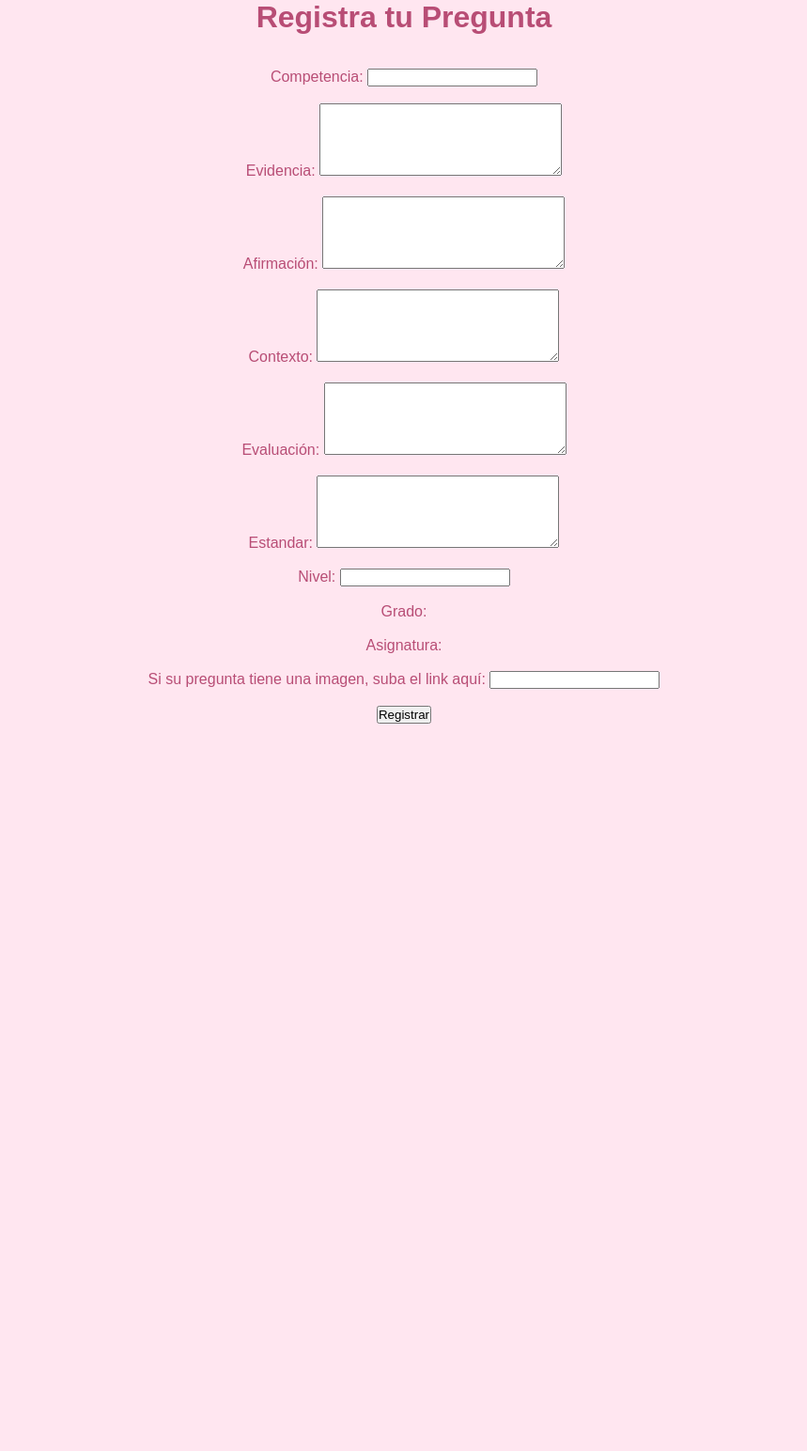
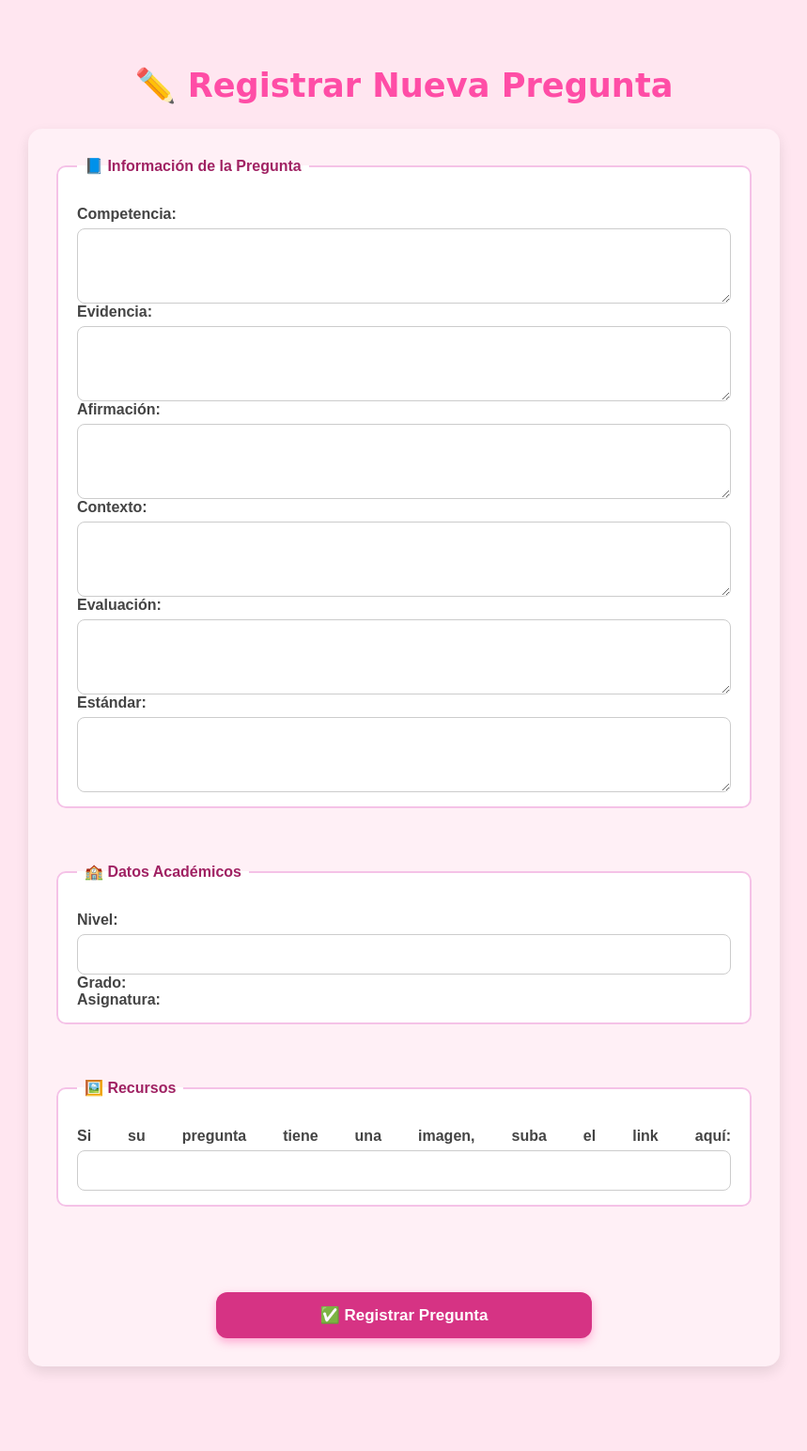
Before and after one commit to sartfe7/Figueredo_Sarith_Guanentino_Responda, a PHP site: page /registrar_pregunta.php in a window 1280 px wide. Shown: the whole page at 94% size, without its empty margins (210-1069 px from the left). Before the commit the page ends 770 px from the top, so only its background shows below. Run offline with PHP 8.4, Linux system fonts and the light colour scheme.

Commit message:
“mensaje”

```diff
--- a/home_admin.php
+++ b/home_admin.php
@@ -13,13 +13,13 @@
     <div class="admin-options">
       <!-- Opción 1 -->
       <div class="option-card">
-        <img src="img/pregunta.png" alt="Crear Pregunta" class="option-img">
+        <img src="img/pregunta.png" alt="Crear Pregunta" class="option-img" width="90px" height="90px">
         <a href="registrar_pregunta.php" class="btn">✏️ Crear Pregunta</a>
       </div>
-
+<br>
       <!-- Opción 2 -->
       <div class="option-card">
-        <img src="img/usuario.png" alt="Registrar Usuario" class="option-img">
+        <img src="img/usuario.png" alt="Registrar Usuario" class="option-img width= "90px" height="90px">
         <a href="modelo/home.php" class="btn">👥 Registrar Usuario</a>
       </div>
     </div>
--- a/registrar_pregunta.php
+++ b/registrar_pregunta.php
@@ -1,109 +1,104 @@
-<link rel="stylesheet" href="style.css">
 <?php
     error_reporting(E_ALL);
     ini_set('display_errors', '1');
-?>
-
-<?php
     require 'modelo/conexion.php';
-
     session_start();
 
-    if(isset($_SESSION['username']))
-    {
+    if(isset($_SESSION['username'])) {
         $nombre_usuario = $_SESSION['username'];
     }
 ?>
-
 <!DOCTYPE html>
-<html lang="en">
+<html lang="es">
 <head>
     <meta charset="UTF-8">
     <meta name="viewport" content="width=device-width, initial-scale=1.0">
     <title>Registrar Pregunta</title>
+    <link rel="stylesheet" href="style.css">
 </head>
 <body>
-    <h1>Registra tu Pregunta</h1>
-    <br><br>
-    <form action="modelo/reg_pregunta.php" method="POST">
-        <label for="">Competencia: </label>
-        <input type="textarea" name="competencia" id="" cols="30" rows="20" required>
-        <br><br>
-        <label for="">Evidencia: </label>
-        <textarea name="Evidencia" id="" cols="30" rows="5" required></textarea>
-        <br><br>
-        <label for="">Afirmación: </label>
-        <textarea name="Afirmacion" id="" cols="30" rows="5" required></textarea>
-        <br><br>
-        <label for="">Contexto: </label>
-        <textarea name="Contexto" id="" cols="30" rows="5" required></textarea>
-        <br><br>
-        <label for="">Evaluación: </label>
-        <textarea name="Evaluacion" id="" cols="30" rows="5" required></textarea>
-        <br><br>
-        <label for="">Estandar: </label>
-        <textarea name="Estandar" id="" cols="30" rows="5" required></textarea>
-        <br><br>
-        <label for="">Nivel: </label>
-        <input type="text" name="Nivel" id="" required>
-        <br><br>
-        <label for="">Grado: </label>
-        <!--Mostrar listado de departamos registrados-->
+  <div class="content-container">
+    <h1 class="page-title">✏️ Registrar Nueva Pregunta</h1>
 
+    <form action="modelo/reg_pregunta.php" method="POST" class="form-box">
+
+      <fieldset>
+        <legend>📘 Información de la Pregunta</legend>
+<br>
+        <label for="competencia">Competencia:</label>
+        <textarea name="competencia" id="competencia" rows="3" required></textarea>
+<br>
+        <label for="Evidencia">Evidencia:</label>
+        <textarea name="Evidencia" id="Evidencia" rows="3" required></textarea>
+<br>
+        <label for="Afirmacion">Afirmación:</label>
+        <textarea name="Afirmacion" id="Afirmacion" rows="3" required></textarea>
+<br>
+        <label for="Contexto">Contexto:</label>
+        <textarea name="Contexto" id="Contexto" rows="3" required></textarea>
+<br>
+        <label for="Evaluacion">Evaluación:</label>
+        <textarea name="Evaluacion" id="Evaluacion" rows="3" required></textarea>
+<br>
+        <label for="Estandar">Estándar:</label>
+        <textarea name="Estandar" id="Estandar" rows="3" required></textarea>
+<br>
+      </fieldset>
+<br>
+      <fieldset>
+
+      <legend>🏫 Datos Académicos</legend>
+<br>
+        <label for="Nivel">Nivel:</label>
+        <input type="text" name="Nivel" id="Nivel" required>
+<br>
+        <label for="id_grado">Grado:</label>
         <?php
+          if(isset($_SESSION['username'])) {
+              $query_dptos = "SELECT id_grado, nombre FROM grado ORDER BY id_grado ASC";
+              $consulta_dptos = mysqli_query($conexion, $query_dptos) or trigger_error("Error MySQL: ".mysqli_error($conexion));
 
-            if(isset($_SESSION['username']))
-            {
-                // consultar departamentos registrados y ponerlos en una lista tipo select
-                $query_dptos = "SELECT id_grado, nombre FROM grado ORDER BY id_grado ASC";
-
-                $consulta_dptos = mysqli_query($conexion, $query_dptos) or trigger_error("Error en la consulta MySQL: ".mysqli_error($conexion));
-
-                echo "<select name = 'id_grado' required/>";
-                echo "<option value = '0'>Selecione un Grado</option>";
-                while($row = mysqli_fetch_array($consulta_dptos))
-                {
-                    echo '<option value = "'.$row['id_grado'].'">'.$row['nombre'].'</option>';
+              echo "<select name='id_grado' id='id_grado' required>";
+              echo "<option value=''>Seleccione un Grado</option>";
+              while($row = mysqli_fetch_array($consulta_dptos)) {
+                  echo '<option value="'.$row['id_grado'].'">'.$row['nombre'].'</option>';
               }
               echo "</select>";
           }
+        ?>
+<br>
+        <label for="id_asignatura">Asignatura:</label>
+        <?php
+          if(isset($_SESSION['username'])) {
+              $query_dptos = "SELECT id_asignatura, nombre FROM asignaturas ORDER BY id_asignatura ASC";
+              $consulta_dptos = mysqli_query($conexion, $query_dptos) or trigger_error("Error MySQL: ".mysqli_error($conexion));
 
-        ?>
-        <br><br>
-        <label for="">Asignatura: </label>
-        <!--Mostrar listado de departamos registrados-->
-
-        <?php
-
-            if(isset($_SESSION['username']))
-            {
-                // consultar departamentos registrados y ponerlos en una lista tipo select
-                $query_dptos = "SELECT id_asignatura, nombre FROM asignaturas ORDER BY id_asignatura ASC";
-
-                $consulta_dptos = mysqli_query($conexion, $query_dptos) or trigger_error("Error en la consulta MySQL: ".mysqli_error($conexion));
-
-                echo "<select name = 'id_asignatura' required/>";
-                echo "<option value = '0'>Selecione una asignatura</option>";
-                while($row = mysqli_fetch_array($consulta_dptos))
-                {
-                    echo '<option value = "'.$row['id_asignatura'].'">'.$row['nombre'].'</option>';
+              echo "<select name='id_asignatura' id='id_asignatura' required>";
+              echo "<option value=''>Seleccione una Asignatura</option>";
+              while($row = mysqli_fetch_array($consulta_dptos)) {
+                  echo '<option value="'.$row['id_asignatura'].'">'.$row['nombre'].'</option>';
               }
               echo "</select>";
           }
-
         ?>
-        <br><br>
-        <label for="">Si su pregunta tiene una imagen, suba el link aquí: </label>
-        <input type="url" name="path_pregunta" id="" >
-        <br><br>
+      </fieldset>
+<br>
+      <fieldset>
+        <legend>🖼️ Recursos</legend>
+<br>
+        <label for="path_pregunta">Si su pregunta tiene una imagen, suba el link aquí:</label>
+        <input type="url" name="path_pregunta" id="path_pregunta">
+      </fieldset>
+<br>
       <?php
-    // ...código existente...
         if(isset($_SESSION['username'])) {
             echo '<input type="hidden" name="id_digitador" value="'.htmlspecialchars($_SESSION['username']).'">';
-            echo '<p>Digitador: <strong>'.htmlspecialchars($_SESSION['username']).'</strong></p>';
+            echo '<p class="digitador-info">👤 Digitador: <strong>'.htmlspecialchars($_SESSION['username']).'</strong></p>';
         }
       ?>
-        <button type="submit">Registrar</button>
+<br>
+      <button type="submit" class="btn">✅ Registrar Pregunta</button>
     </form>
+  </div>
 </body>
 </html>
--- a/style.css
+++ b/style.css
@@ -284,4 +284,114 @@
 .text-box ul li {
     margin-bottom: 10px;
     list-style: "🌸 ";
+
 }
+/* Opciones en fila */
+.admin-options {
+    display: flex;
+    justify-content: center;
+    gap: 60px; /* espacio entre opciones */
+}
+
+/* Tarjeta */
+.option-card {
+    display: flex;
+    flex-direction: column;
+    align-items: center;
+    gap: 15px;
+    background: #ffe4ec;
+    padding: 25px;
+    border-radius: 15px;
+    box-shadow: 0 6px 16px rgba(0, 0, 0, 0.1);
+    width: 200px;
+}
+/* Botón */
+.btn {
+    display: inline-block;
+    padding: 10px 18px;
+    background-color: #d63384;
+    color: #fff;
+    text-decoration: none;
+    border-radius: 10px;
+    font-weight: bold;
+    transition: background 0.3s;
+}
+
+.btn:hover {
+    background-color: #b42a6f;
+}
+/* Caja general */
+.form-box {
+    display: flex;
+    flex-direction: column;
+    gap: 20px;
+    max-width: 800px;
+    margin: 20px auto;
+    background: #fff0f6;
+    padding: 30px;
+    border-radius: 15px;
+    box-shadow: 0 6px 14px rgba(0, 0, 0, 0.1);
+}
+
+/* Secciones con fieldset */
+.form-box fieldset {
+    border: 2px solid #f5c2e7;
+    border-radius: 10px;
+    padding: 15px 20px;
+    background: #ffffff;
+}
+
+.form-box legend {
+    font-weight: bold;
+    color: #a02263;
+    padding: 0 8px;
+}
+
+/* Inputs y selects */
+.form-box input[type="text"],
+.form-box input[type="url"],
+.form-box textarea,
+.form-box select {
+    width: 100%;
+    padding: 12px;
+    margin-top: 6px;
+    border: 1px solid #ccc;
+    border-radius: 8px;
+    font-size: 15px;
+    resize: vertical;
+}
+
+/* Etiquetas */
+.form-box label {
+    margin-top: 12px;
+    font-weight: bold;
+    color: #444;
+}
+
+/* Botón */
+.form-box .btn {
+    align-self: center;
+    margin-top: 15px;
+    padding: 14px 30px;
+    background: #d63384;
+    border: none;
+    border-radius: 12px;
+    color: #fff;
+    font-size: 17px;
+    font-weight: bold;
+    cursor: pointer;
+    transition: background 0.3s, transform 0.2s;
+}
+
+.form-box .btn:hover {
+    background: #b42a6f;
+    transform: scale(1.05);
+}
+
+/* Digitador info */
+.digitador-info {
+    font-size: 14px;
+    color: #555;
+    margin-top: 8px;
+    text-align: right;
+}
```
Also changed, not shown: img/pregunta.png (added), img/usuario.png (added). Lines whose indentation alone changed are shown as unchanged.
